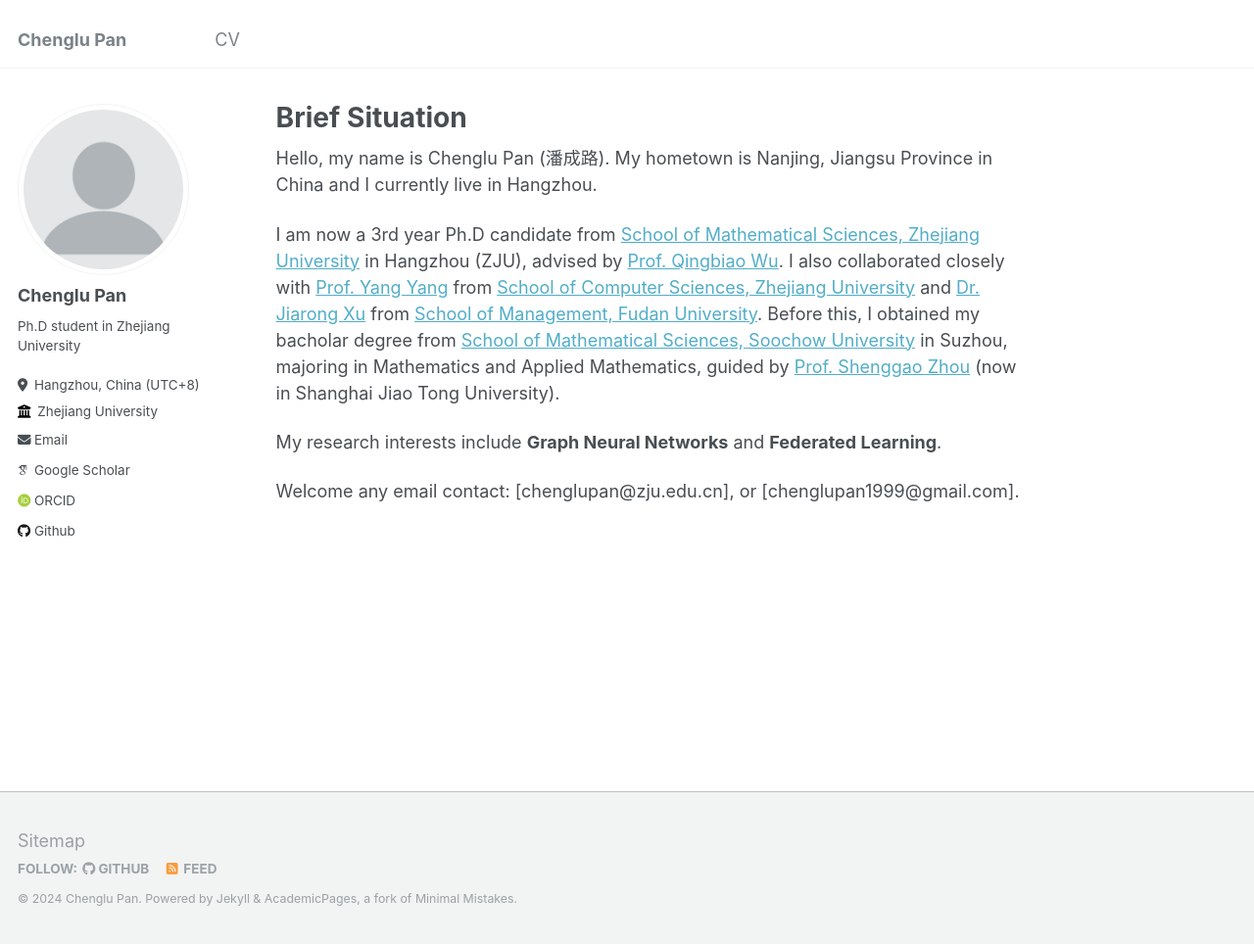
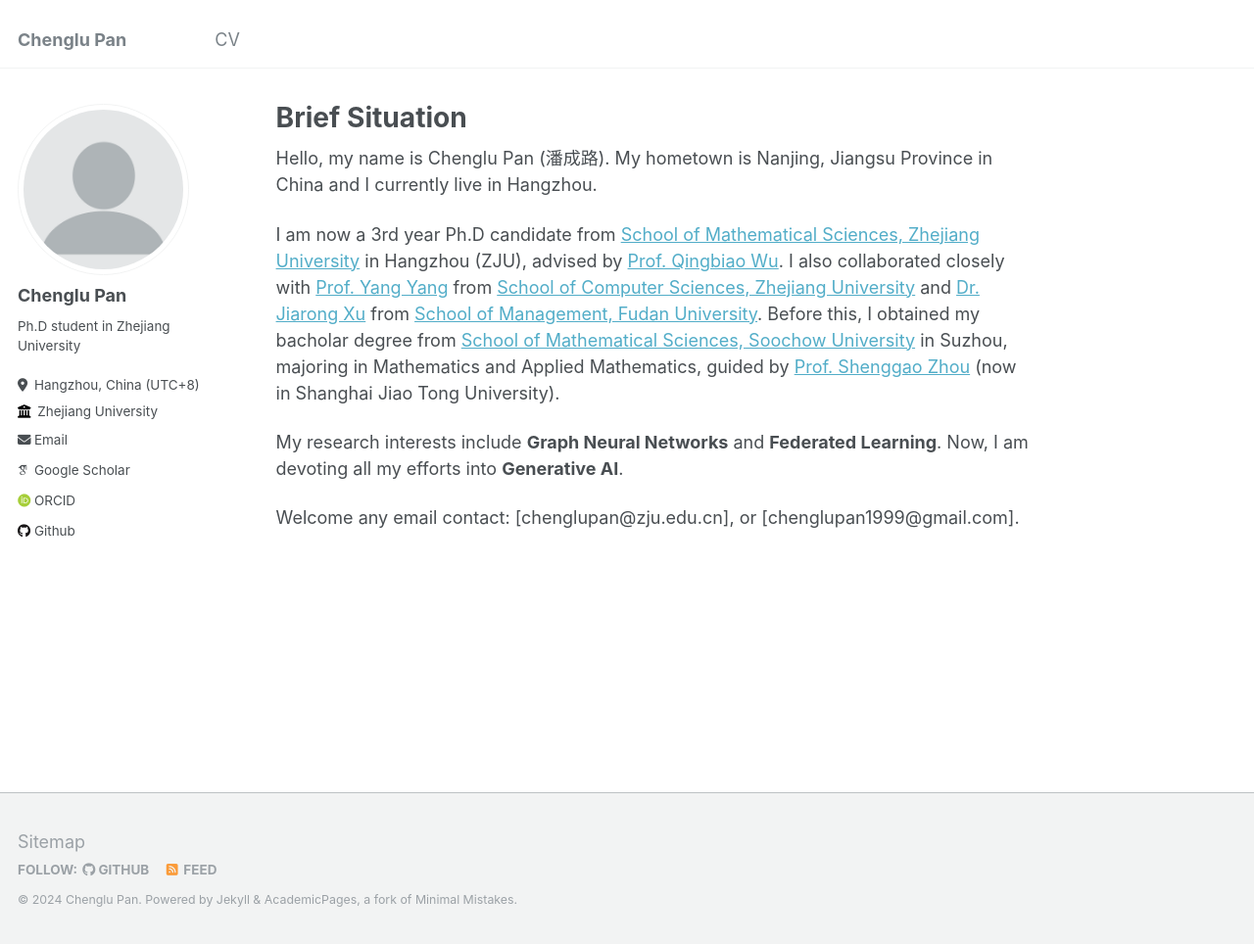
Before and after one commit to Chenglu0426/Chenglu0426.github.io, a Jekyll site: the page built from _pages/about.md, in a window 1280 px wide and 964 px high. Shown: the whole window at 98% size. Built offline with Jekyll 4.4.1, drawn with Linux system fonts in a browser that asks for light colours; some web fonts are replaced.

Commit message:
Update about.md

```diff
--- a/_pages/about.md
+++ b/_pages/about.md
@@ -11,6 +11,6 @@ Hello, my name is Chenglu Pan (潘成路). My hometown is Nanjing, Jiangsu Provi
 
 I am now a 3rd year Ph.D candidate from [School of Mathematical Sciences, Zhejiang University](www.math.zju.edu.cn) in Hangzhou (ZJU), advised by [Prof. Qingbiao Wu](https://person.zju.edu.cn/en/0085412). I also collaborated closely with [Prof. Yang Yang](https://yangy.org) from [School of Computer Sciences, Zhejiang University](http://www.cs.zju.edu.cn/csen/) and [Dr. Jiarong Xu](https://galina0217.github.io) from [School of Management, Fudan University](https://www.fdsm.fudan.edu.cn/AboutUs/index.aspx). Before this, I obtained my bacholar degree from [School of Mathematical Sciences, Soochow University](https://math.suda.edu.cn/) in Suzhou, majoring in Mathematics and Applied Mathematics, guided by [Prof. Shenggao Zhou](https://math.sjtu.edu.cn/faculty/sgzhou) (now in Shanghai Jiao Tong University).
 
-My research interests include **Graph Neural Networks** and **Federated Learning**.
+My research interests include **Graph Neural Networks** and **Federated Learning**. Now, I am devoting all my efforts into **Generative AI**.
 
 Welcome any email contact: [chenglupan@zju.edu.cn], or [chenglupan1999@gmail.com].
```
